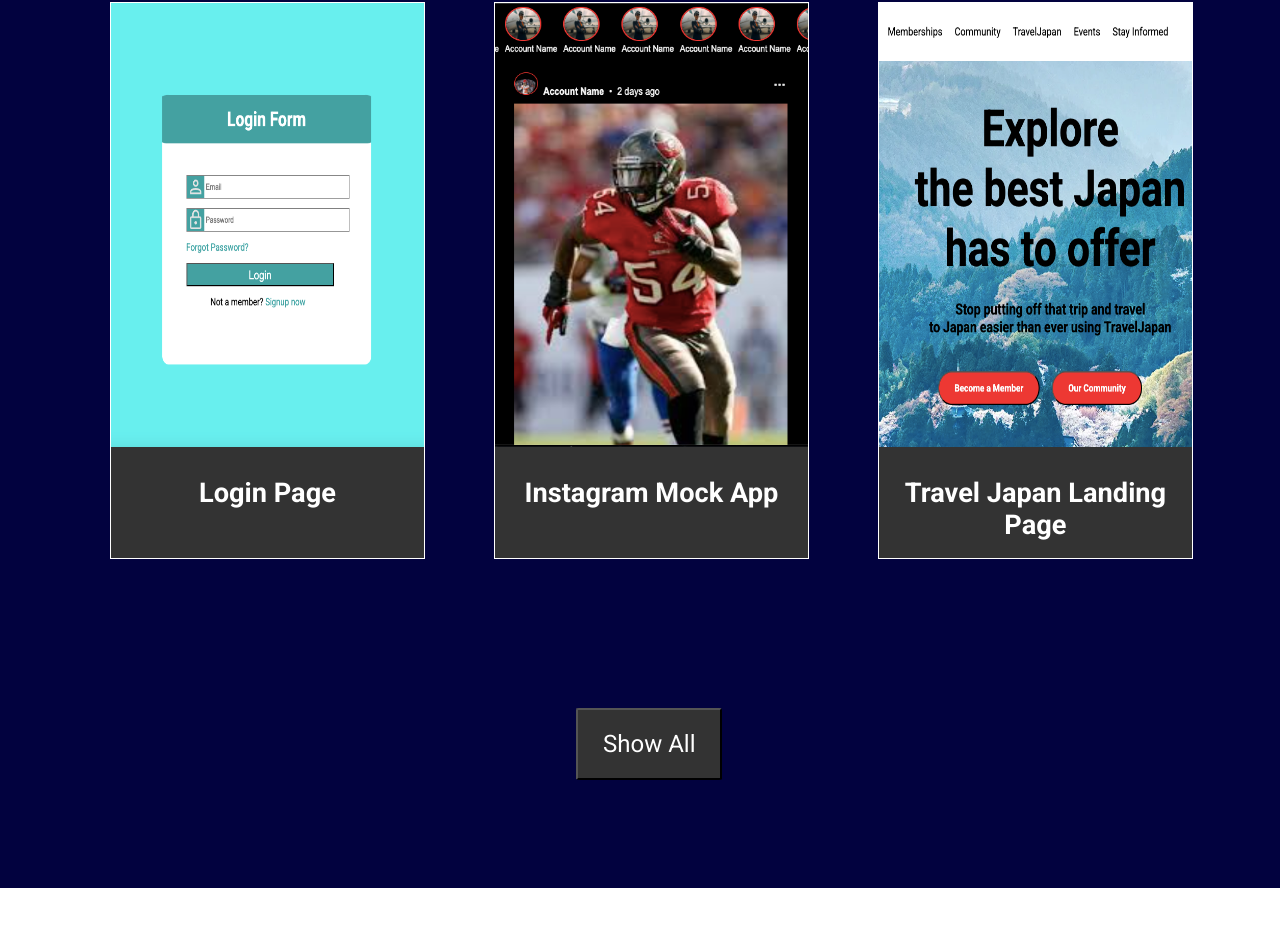
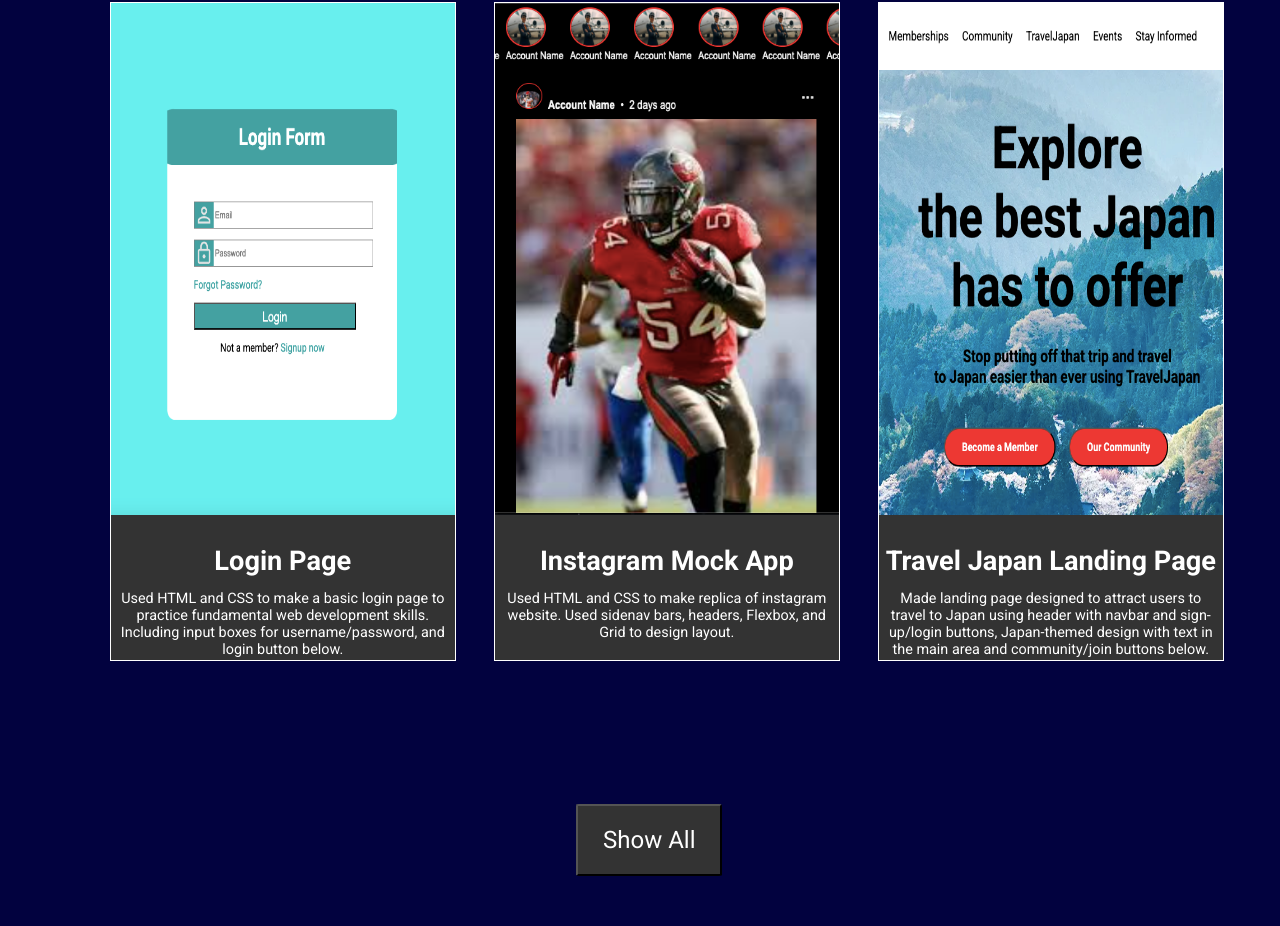
Before and after one commit to cstarr99/Portfolio, a plain HTML site: page index.html in a window 1280 px wide. Shown: the part 1051-1977 px from the top of the page. Before the commit the page ends 1939 px from the top, so only its background shows below. Drawn offline with Linux system fonts and the light colour scheme.

Commit message:
added descriptions to each project

```diff
--- a/index.html
+++ b/index.html
@@ -65,6 +65,11 @@
               <img src="images/loginimg.png" class="thumbnail" />
               <div class="title-container">
                 <h2 class="project-title">Login Page</h2>
+                <p class="project-description">
+                  Used HTML and CSS to make a basic login page to practice
+                  fundamental web development skills. Including input boxes for
+                  username/password, and login button below.
+                </p>
               </div>
             </a>
           </div>
@@ -73,6 +78,10 @@
               <img src="images/instamockimg1.png" class="thumbnail" />
               <div class="title-container">
                 <h2 class="project-title">Instagram Mock App</h2>
+                <p class="project-description">
+                  Used HTML and CSS to make replica of instagram website. Used
+                  sidenav bars, headers, Flexbox, and Grid to design layout.
+                </p>
               </div>
             </a>
           </div>
@@ -83,6 +92,12 @@
               <img src="images/traveljapanreal.png" class="thumbnail" />
               <div class="title-container">
                 <h2 class="project-title">Travel Japan Landing Page</h2>
+                <p class="project-description">
+                  Made landing page designed to attract users to travel to Japan
+                  using header with navbar and sign-up/login buttons,
+                  Japan-themed design with text in the main area and
+                  community/join buttons below.
+                </p>
               </div>
             </a>
           </div>
--- a/styles.css
+++ b/styles.css
@@ -85,7 +85,7 @@ body {
 
 #projects {
   background-color: rgb(2, 2, 63);
-  height: 135vh;
+  height: 145vh;
   margin-top: -20px;
 }
 
@@ -112,8 +112,8 @@ body {
 }
 
 .project-block {
-  height: 65;
-  width: 82%;
+  height: 70;
+  width: 90%;
   margin-left: 80px;
   border: 1px solid white;
 }
@@ -128,12 +128,12 @@ body {
 
 .thumbnail {
   width: 100%;
-  height: 80%;
+  height: 78%;
 }
 
 .title-container {
   background-color: rgb(51, 51, 51);
-  height: 20%;
+  height: 22%;
   width: 100%;
   margin-top: -4px;
   padding-top: 30px;
@@ -146,9 +146,18 @@ body {
   font-size: 1.7rem;
 }
 
+.project-description {
+  color: white;
+  text-align: center;
+  font-size: 0.9rem;
+  margin-top: -10px;
+  padding-right: 6px;
+  padding-left: 6px;
+}
+
 .show-all {
   margin-left: 45%;
-  margin-top: 220px;
+  margin-top: 280px;
   background-color: rgb(51, 51, 51);
   color: white;
   border-radius: 2%;
```
